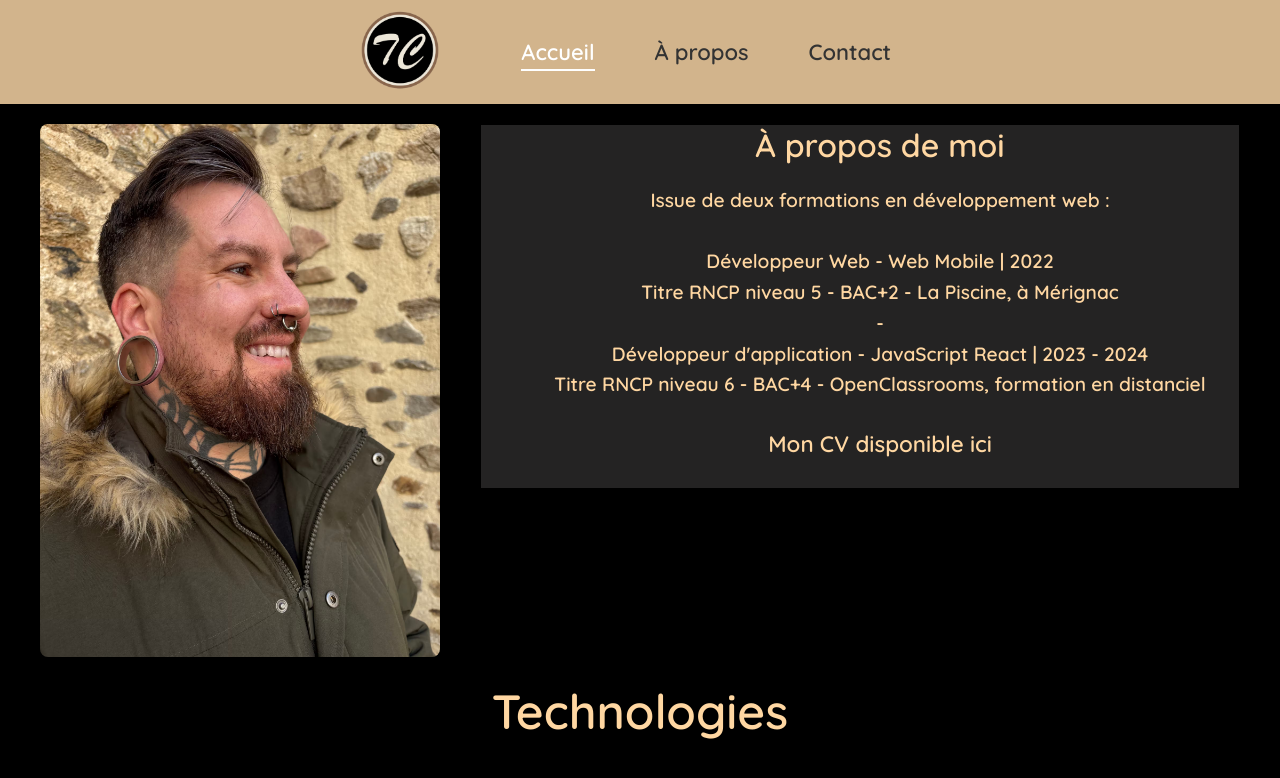
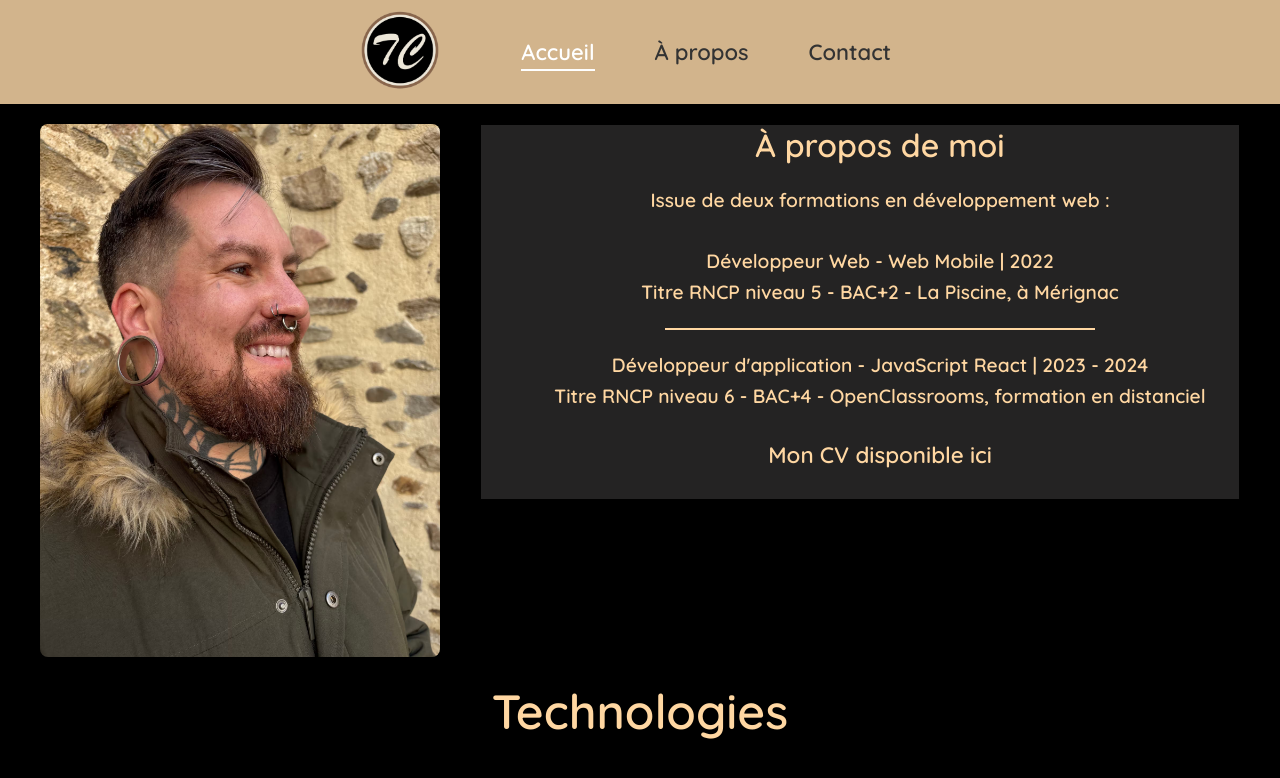
Before and after one commit to SC138/ThomasChevron-web, a React (Create React App) app: page /aboutpage in a window 1280 px wide. Shown: the top 778 px of the page. Built offline with nearby package versions, Linux system fonts and the light colour scheme.

Commit message:
Ajout de curseurs par défaut dans plusieurs composants et remplacement d'un élément de description par une règle horizontale dans la page À propos

```diff
--- a/src/components/About/About.module.css
+++ b/src/components/About/About.module.css
@@ -53,11 +53,13 @@
 .title {
   font-size: 3rem;
   margin: 0 0 10px;
+  cursor: default;
 }
 
 .text {
   font-size: 1.5rem;
   margin: 0;
+  cursor: default;
 }
 
 /* Responsive Design for Medium Screens (1024px) */
--- a/src/components/AboutPage/AboutPage.jsx
+++ b/src/components/AboutPage/AboutPage.jsx
@@ -78,7 +78,7 @@ function AboutPage() {
             Développeur Web - Web Mobile | 2022 <br />
             Titre RNCP niveau 5 - BAC+2 - La Piscine, à Mérignac
           </p>
-          <p className={styles.description}>-</p>
+          <hr className={styles.horizontalRule} />
           <p className={styles.description}>
             Développeur d'application - JavaScript React | 2023 - 2024 <br />
             Titre RNCP niveau 6 - BAC+4 - OpenClassrooms, formation en
--- a/src/components/AboutPage/AboutPage.module.css
+++ b/src/components/AboutPage/AboutPage.module.css
@@ -48,14 +48,23 @@
   font-weight: bold;
   margin-bottom: 20px;
   color: #ffd7a2;
+  cursor: default;
 }
 
 .description {
   font-size: 1.2rem;
   line-height: 1.6;
+  color: #ffd7a2;
+  cursor: default;
+}
 
-  color: #ffd7a2;
+.horizontalRule {
+  border: none;
+  border-top: 2px solid #ffd7a2;
+  width: 60%;
+  margin: 20px auto;
 }
+
 
 .cvLink {
   color: #ffd7a2;
@@ -102,12 +111,14 @@
   color: #ffd7a2;
   margin-bottom: 15px;
   opacity: 1;
+  cursor: default;
 }
 
 .extraDescription {
   font-size: 1.2rem;
   line-height: 1.6;
   color: #555;
+  cursor: default;
 }
 
 /* Conteneur pour les logos */
@@ -186,6 +197,7 @@
 .goalsTitle {
   font-size: 1.8rem;
   margin-bottom: 15px;
+  cursor: default;
 }
 
 .valuesList {
@@ -193,11 +205,13 @@
   padding: 0;
   font-size: 1.2rem;
   line-height: 1.6;
+  cursor: default;
 }
 
 .goalsDescription {
   font-size: 1.2rem;
   line-height: 1.6;
+  cursor: default;
 }
 
 /* Responsive Design */
--- a/src/components/Banner/Banner.module.css
+++ b/src/components/Banner/Banner.module.css
@@ -9,15 +9,18 @@
   color: white;
   position: relative; /* Nécessaire pour l'animation */
   z-index: 10; /* Assure que la bannière reste au-dessus des autres */
+  cursor: default;
 }
 
 .bannerContent h1 {
   font-size: 3rem;
   margin-bottom: 10px;
+  cursor: default;
 }
 
 .bannerContent p {
   font-size: 1.5rem;
+  cursor: default;
 }
 
 /* Responsive Design for Desktop */
@@ -31,6 +34,7 @@
   .bannerContent h1 {
     font-size: 4rem;
     text-align: left;
+    cursor: default;
   }
 
   .bannerContent p {
--- a/src/components/Loader/Loader.module.css
+++ b/src/components/Loader/Loader.module.css
@@ -80,4 +80,5 @@
   font-size: 2rem;
   font-weight: bold;
   margin-top: 5px;
+  cursor: default;
 }
--- a/src/components/Projects/Projects.module.css
+++ b/src/components/Projects/Projects.module.css
@@ -9,6 +9,7 @@
   font-size: 2em;
   margin-bottom: 20px;
   color: #ffd7a2;
+  cursor: default;
 }
 
 .projectList {
@@ -77,12 +78,14 @@
 .projectTitle {
   font-size: 1.5em;
   margin-bottom: 10px;
+  cursor: default;
 }
 
 .projectDescription {
   color: #555;
   margin-bottom: 15px;
   flex-grow: 1;
+  cursor: default;
 }
 
 .projectButtonContainer {
```
